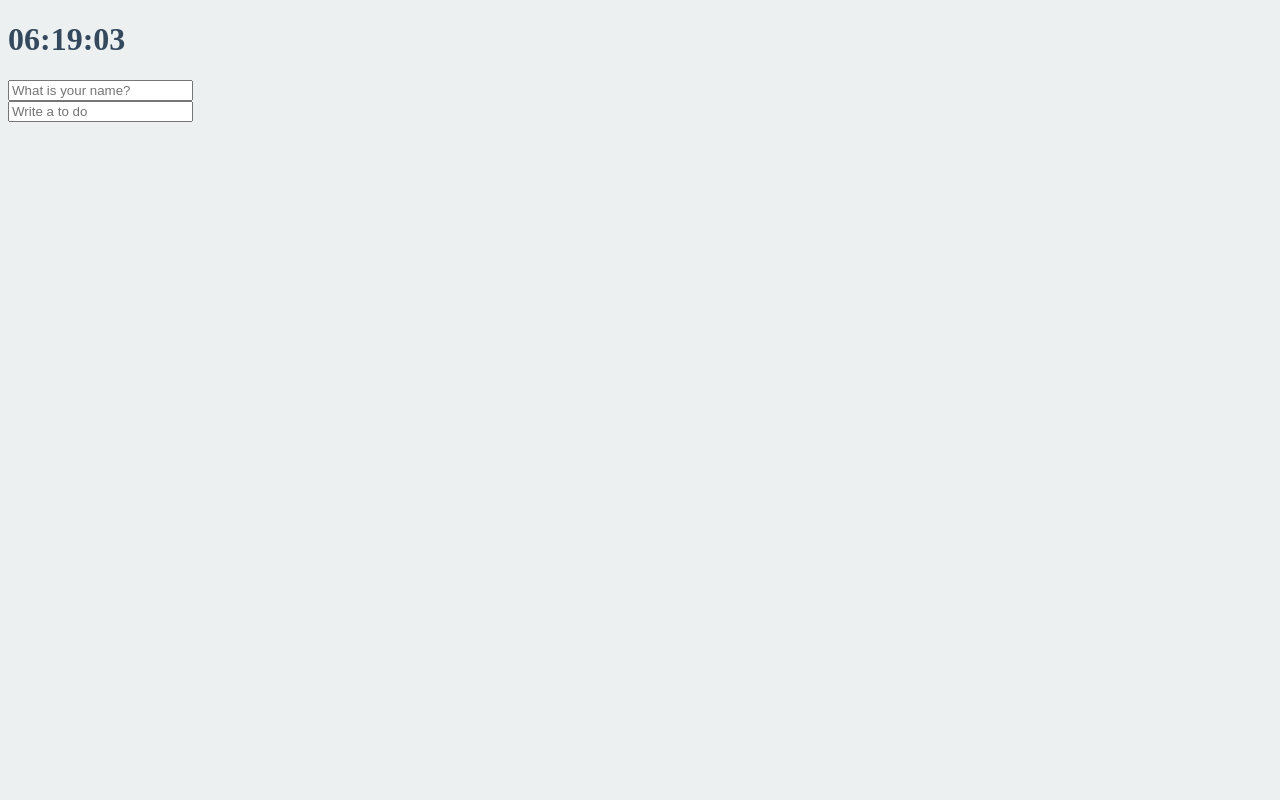
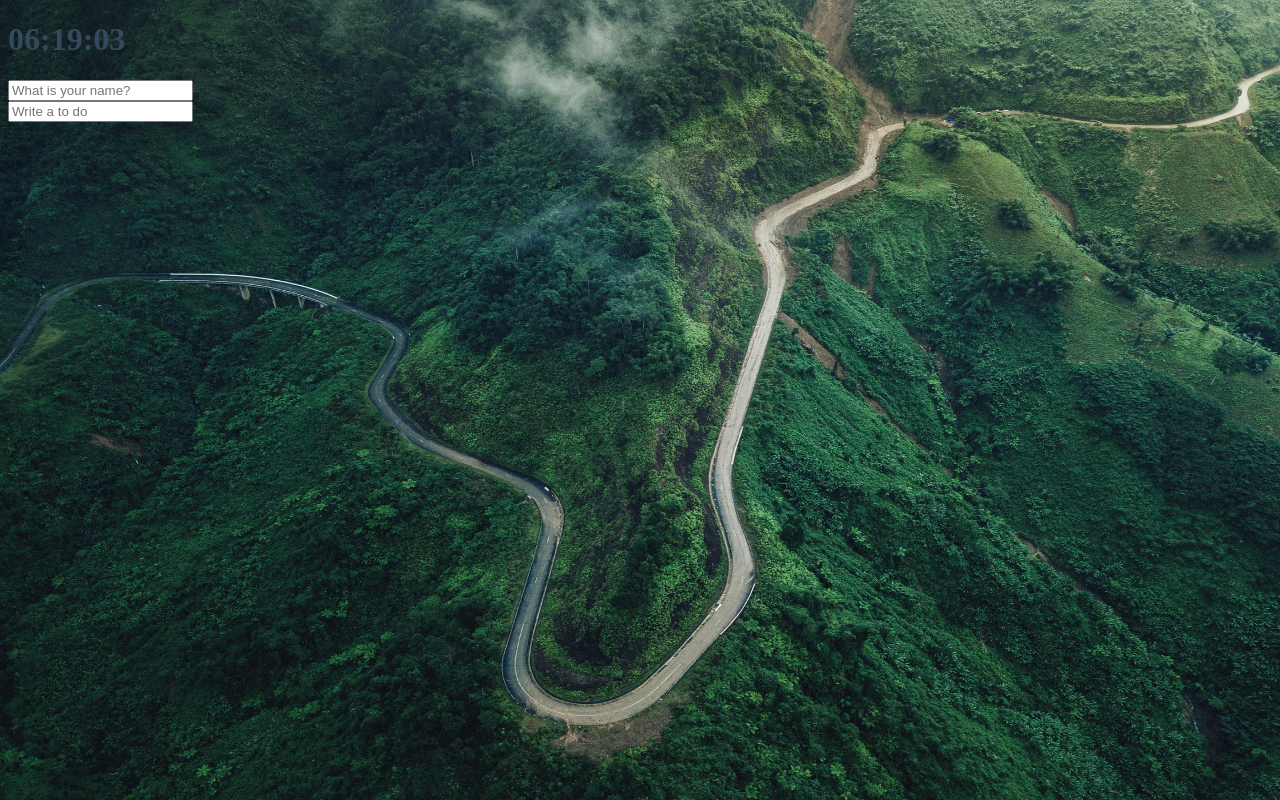
Before and after one commit to mincheoree/momentum-clone, a plain HTML site: page index.html in a window 1280 px wide. Drawn offline with Linux system fonts and the light colour scheme.

Commit message:
Commit2
Image random number

```diff
--- /dev/null
+++ b/bg.js
@@ -0,0 +1,22 @@
+const body = document.querySelector("body");
+
+const IMG_NUMBER = 3;
+
+function paintImage(imgNumber) {
+    const image = new Image();
+    image.src = `images/${imgNumber + 1}.jpg`;
+    image.classList.add('bgImage');
+    body.prepend(image);
+}
+
+function getRandom() {
+    const number = Math.floor(Math.random() * IMG_NUMBER);
+    return number;
+}
+
+function init() {
+    const randomNumber = getRandom();
+    paintImage(randomNumber);
+}
+
+init();
--- a/index.css
+++ b/index.css
@@ -1,5 +1,5 @@
 body{
-    background-color: #ecf0f1;
+    background-color: #2c3e50;
   }
 body {
    color:#34495e;
@@ -21,3 +21,22 @@ body {
   .showing {
       display: block;
   }
+
+  @keyframes fadeIn{
+      from{
+        opacity:0;
+      }
+      to{
+        opacity:1;
+      }
+  }
+
+  .bgImage{
+    position: absolute;
+    top:0;
+    left: 0;
+    width: 100%;
+    height: 100%;
+    z-index: -1;
+    animation: fadeIn 0.5s linear;
+}
--- a/index.html
+++ b/index.html
@@ -24,6 +24,7 @@
     <script src="clock.js"></script>
     <script src="greeting.js"></script>
     <script src="todo.js"></script>
+    <script src="bg.js"></script>
 </body>
 
 </html>
```
Also changed, not shown: images/1.jpg (added), images/2.jpg (added), images/3.jpg (added), weather.js (added).
